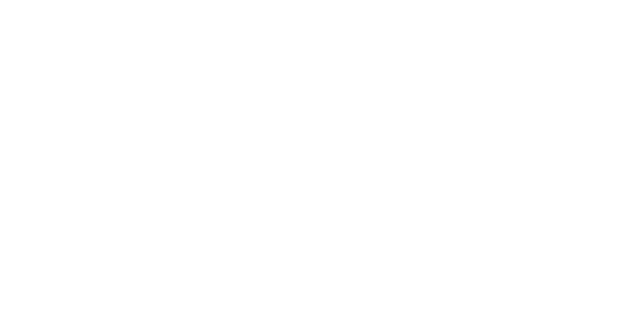
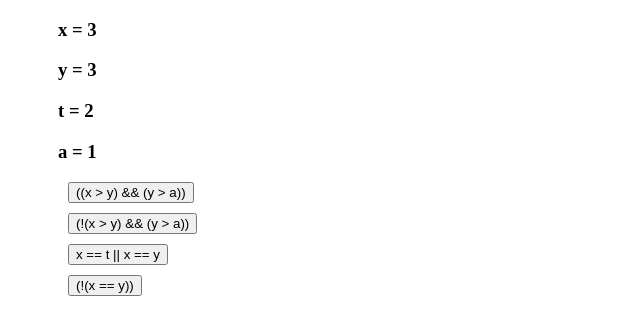
Before and after one commit to rafaelcarvalhocaetano/JavaScript_Funcional, a plain HTML site: page JS-018/index.html in a window 1280 px wide. Shown: the whole page, without its empty margins (0-640 px from the left). Drawn offline with Linux system fonts and the light colour scheme.

Commit message:
Uso de operadores Lógicos JS

```diff
--- a/JS-018/index.html
+++ b/JS-018/index.html
@@ -1,10 +1,29 @@
 <!DOCTYPE html>
 <html lang="pt-br">
 <head>
-	<meta charset="utf-8">
-	<title>js 001</title>
+	<title>JS 18</title>
+	<script type="text/javascript" src="js.js"></script>
+	<style type="text/css">
+		ul{
+			margin: 10px;
+
+		}
+		li{
+			margin: 10px;
+			list-style: none;
+		}
+	</style>
 </head>
 <body>
-
+<ul>
+	<h3>x = 3</h3>
+	<h3>y = 3</h3>
+	<h3>t = 2</h3>
+	<h3>a = 1</h3>
+	<li><button onclick="logicosAND();">((x > y) && (y > a))</button></li>
+	<li><button onclick="logicosNt();">(!(x > y) && (y > a))</button></li>
+	<li><button onclick="logicosOR();">x == t || x == y</button></li>
+	<li><button onclick="logicosNot();"> (!(x == y))</button></li>
+</ul>
 </body>
 </html>
--- a/JS-018/js.js
+++ b/JS-018/js.js
@@ -0,0 +1,39 @@
+/*
+	autor: Rafael Carvalho
+	Descrição: Função para somar
+	Função: Somar
+*/
+
+var x = 3;
+var y = 3;
+var t = 2;
+var a = 1;
+
+	function logicosAND(){
+		if((x > y) && (y > a)){
+			alert("VDD")
+		}else{
+			alert("FALSO");
+		}
+	}
+	function logicosNt(){
+		if(!(x > y) && (y > a)){
+			alert("VDD")
+		}else{
+			alert("FALSO");
+		}
+	}
+	function logicosOR(){
+		if((x == t) && (x > y)){
+			alert("VDD")
+		}else{
+			alert("FALSO");
+		}
+	}
+	function logicosNot(){
+		if(!(x == y)){
+			alert("VDD");
+		}else{
+			alert("Falso");
+		}
+	}
```
